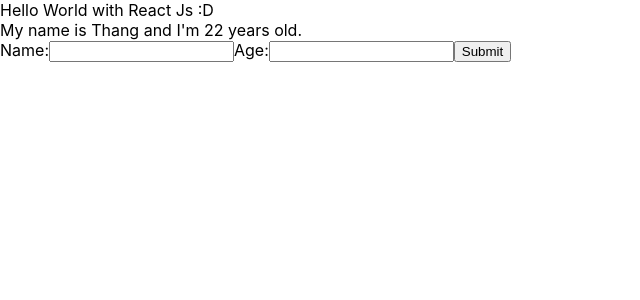
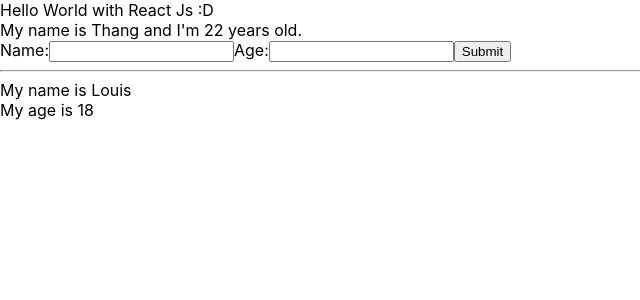
Before and after one commit to thanqphan/quiz-mgnt, a React (Create React App) app: page / in a window 1280 px wide. Shown: the top 300 px of the page, without its empty margins (0-640 px from the left). Built offline with nearby package versions, Linux system fonts and the light colour scheme.

Commit message:
[MyComponent|23]: props - Parent data -> Child receive

```diff
--- /dev/null
+++ b/src/components/DisplayInfor.js
@@ -0,0 +1,15 @@
+import React from "react";
+
+class DisplayInfor extends React.Component {
+  render() {
+    const { name, age } = this.props;
+    return (
+      <div>
+        <div>My name is {name}</div>
+        <div>My age is {age}</div>
+      </div>
+    );
+  }
+}
+
+export default DisplayInfor;
--- a/src/components/MyComponent.js
+++ b/src/components/MyComponent.js
@@ -3,12 +3,15 @@
 
 import React from "react";
 import UserInfor from "./UserInfor";
+import DisplayInfor from "./DisplayInfor";
 
 class MyComponent extends React.Component {
   render() {
     return (
       <div>
         <UserInfor></UserInfor>
+        <hr />
+        <DisplayInfor name="Louis" age={18}></DisplayInfor>
       </div>
     );
   }
```
